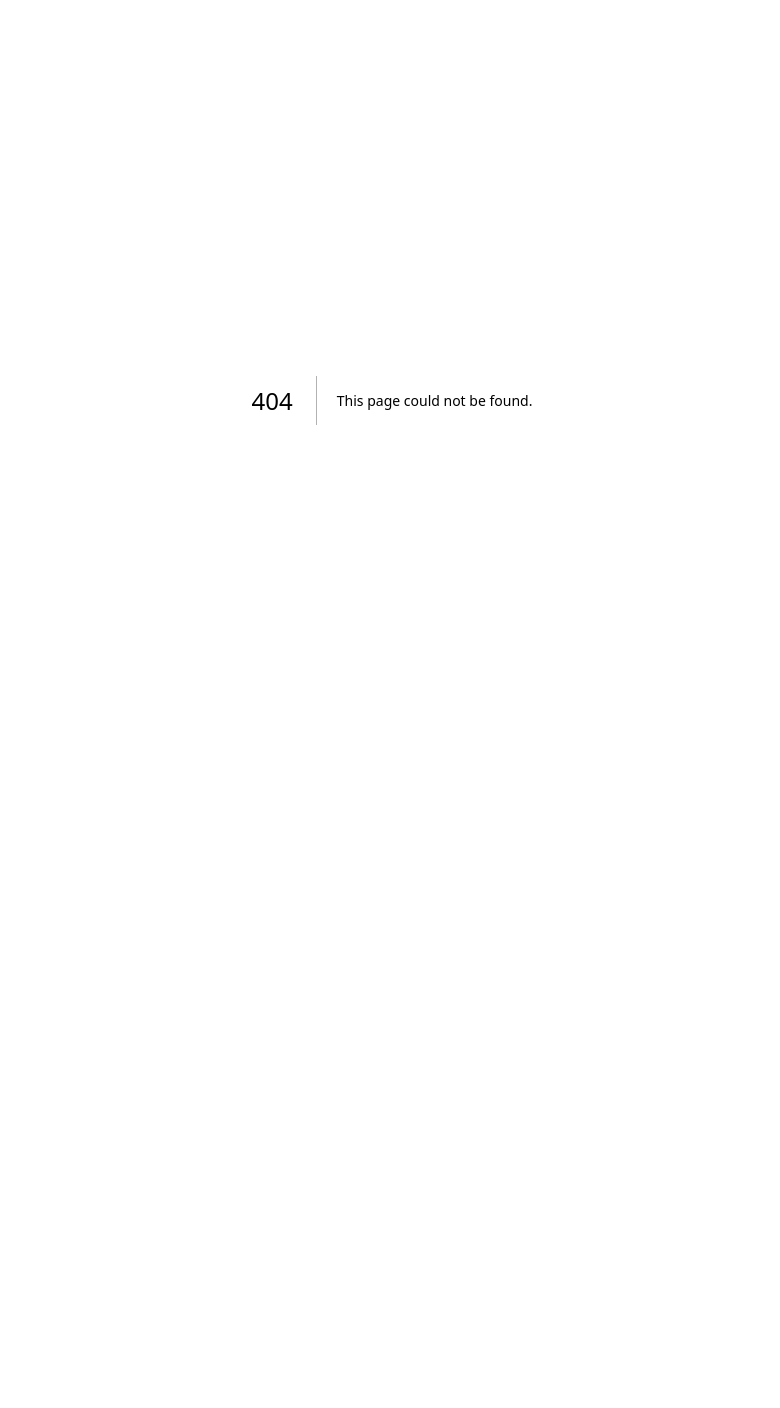
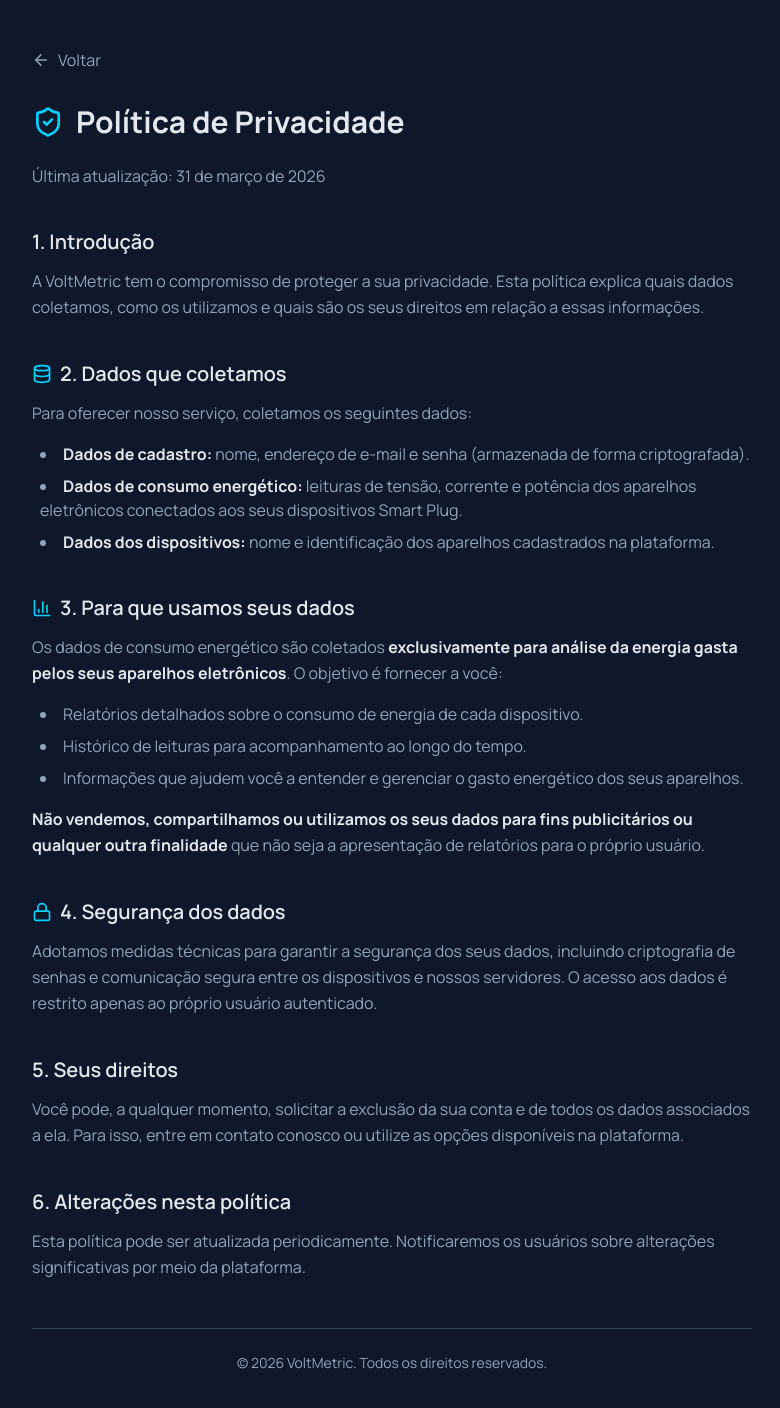
Before and after one commit to Heitor-Bello/smart-plug, a Next.js app: page /privacy in a window 1280 px wide. Before the commit this address had no page. Shown: the top 1408 px of the page, without its empty margins (248-1028 px from the left). Before the commit the page ends 800 px from the top, so only its background shows below. Built offline with nearby package versions, Linux system fonts and the light colour scheme.

Commit message:
feat: Adiciona página de Política de Privacidade e segurança.

```diff
--- a/src/app/login/_components/LoginForm.tsx
+++ b/src/app/login/_components/LoginForm.tsx
@@ -95,12 +95,6 @@
           <div className="space-y-2">
             <div className="flex items-center justify-between">
               <span className="text-sm text-muted-foreground">Senha</span>
-              <Link
-                href="/forgot-password"
-                className="text-sm text-primary hover:underline"
-              >
-                Esqueceu a senha?
-              </Link>
             </div>
             <div className="relative">
               <Input
--- /dev/null
+++ b/src/app/privacy/page.tsx
@@ -0,0 +1,153 @@
+import Link from "next/link";
+import { ArrowLeft, ShieldCheck, BarChart3, Database, Lock } from "lucide-react";
+import type { Metadata } from "next";
+
+export const metadata: Metadata = {
+  title: "Política de Privacidade | VoltMetric",
+};
+
+export default function PrivacyPage() {
+  return (
+    <div className="min-h-screen bg-background text-foreground flex flex-col">
+      <div className="max-w-3xl mx-auto w-full px-6 py-12 flex-1">
+        <Link
+          href="/register"
+          className="inline-flex items-center gap-2 text-muted-foreground hover:text-primary transition-colors mb-8"
+        >
+          <ArrowLeft size={18} />
+          Voltar
+        </Link>
+
+        <div className="flex items-center gap-3 mb-6">
+          <ShieldCheck size={32} className="text-primary" />
+          <h1 className="text-3xl font-bold">Política de Privacidade</h1>
+        </div>
+
+        <p className="text-muted-foreground mb-10">
+          Última atualização: 31 de março de 2026
+        </p>
+
+        <div className="space-y-10">
+          <section>
+            <h2 className="text-xl font-semibold mb-3">1. Introdução</h2>
+            <p className="text-muted-foreground leading-relaxed">
+              A VoltMetric tem o compromisso de proteger a sua privacidade. Esta
+              política explica quais dados coletamos, como os utilizamos e quais
+              são os seus direitos em relação a essas informações.
+            </p>
+          </section>
+
+          <section>
+            <div className="flex items-center gap-2 mb-3">
+              <Database size={20} className="text-primary" />
+              <h2 className="text-xl font-semibold">
+                2. Dados que coletamos
+              </h2>
+            </div>
+            <p className="text-muted-foreground leading-relaxed mb-4">
+              Para oferecer nosso serviço, coletamos os seguintes dados:
+            </p>
+            <ul className="list-disc list-inside text-muted-foreground space-y-2 ml-2">
+              <li>
+                <strong className="text-foreground">Dados de cadastro:</strong>{" "}
+                nome, endereço de e-mail e senha (armazenada de forma
+                criptografada).
+              </li>
+              <li>
+                <strong className="text-foreground">
+                  Dados de consumo energético:
+                </strong>{" "}
+                leituras de tensão, corrente e potência dos aparelhos eletrônicos
+                conectados aos seus dispositivos Smart Plug.
+              </li>
+              <li>
+                <strong className="text-foreground">
+                  Dados dos dispositivos:
+                </strong>{" "}
+                nome e identificação dos aparelhos cadastrados na plataforma.
+              </li>
+            </ul>
+          </section>
+
+          <section>
+            <div className="flex items-center gap-2 mb-3">
+              <BarChart3 size={20} className="text-primary" />
+              <h2 className="text-xl font-semibold">
+                3. Para que usamos seus dados
+              </h2>
+            </div>
+            <p className="text-muted-foreground leading-relaxed mb-4">
+              Os dados de consumo energético são coletados{" "}
+              <strong className="text-foreground">
+                exclusivamente para análise da energia gasta pelos seus
+                aparelhos eletrônicos
+              </strong>
+              . O objetivo é fornecer a você:
+            </p>
+            <ul className="list-disc list-inside text-muted-foreground space-y-2 ml-2">
+              <li>
+                Relatórios detalhados sobre o consumo de energia de cada
+                dispositivo.
+              </li>
+              <li>
+                Histórico de leituras para acompanhamento ao longo do tempo.
+              </li>
+              <li>
+                Informações que ajudem você a entender e gerenciar o gasto
+                energético dos seus aparelhos.
+              </li>
+            </ul>
+            <p className="text-muted-foreground leading-relaxed mt-4">
+              <strong className="text-foreground">
+                Não vendemos, compartilhamos ou utilizamos os seus dados para
+                fins publicitários ou qualquer outra finalidade
+              </strong>{" "}
+              que não seja a apresentação de relatórios para o próprio usuário.
+            </p>
+          </section>
+
+          <section>
+            <div className="flex items-center gap-2 mb-3">
+              <Lock size={20} className="text-primary" />
+              <h2 className="text-xl font-semibold">
+                4. Segurança dos dados
+              </h2>
+            </div>
+            <p className="text-muted-foreground leading-relaxed">
+              Adotamos medidas técnicas para garantir a segurança dos seus
+              dados, incluindo criptografia de senhas e comunicação segura entre
+              os dispositivos e nossos servidores. O acesso aos dados é restrito
+              apenas ao próprio usuário autenticado.
+            </p>
+          </section>
+
+          <section>
+            <h2 className="text-xl font-semibold mb-3">
+              5. Seus direitos
+            </h2>
+            <p className="text-muted-foreground leading-relaxed">
+              Você pode, a qualquer momento, solicitar a exclusão da sua conta
+              e de todos os dados associados a ela. Para isso, entre em contato
+              conosco ou utilize as opções disponíveis na plataforma.
+            </p>
+          </section>
+
+          <section>
+            <h2 className="text-xl font-semibold mb-3">
+              6. Alterações nesta política
+            </h2>
+            <p className="text-muted-foreground leading-relaxed">
+              Esta política pode ser atualizada periodicamente. Notificaremos
+              os usuários sobre alterações significativas por meio da
+              plataforma.
+            </p>
+          </section>
+        </div>
+
+        <div className="border-t border-border mt-12 pt-6 text-center text-sm text-muted-foreground">
+          © 2026 VoltMetric. Todos os direitos reservados.
+        </div>
+      </div>
+    </div>
+  );
+}
--- a/src/app/register/_components/RegisterForm.tsx
+++ b/src/app/register/_components/RegisterForm.tsx
@@ -136,14 +136,7 @@
                   disabled={isSubmitting}
                   label={
                     <>
-                      Ao criar uma conta, você concorda com os{" "}
-                      <Link
-                        href="/terms"
-                        className="text-primary hover:underline"
-                      >
-                        Termos de Serviço
-                      </Link>{" "}
-                      e{" "}
+                      Ao criar uma conta, você concorda com a{" "}
                       <Link
                         href="/privacy"
                         className="text-primary hover:underline"
```
